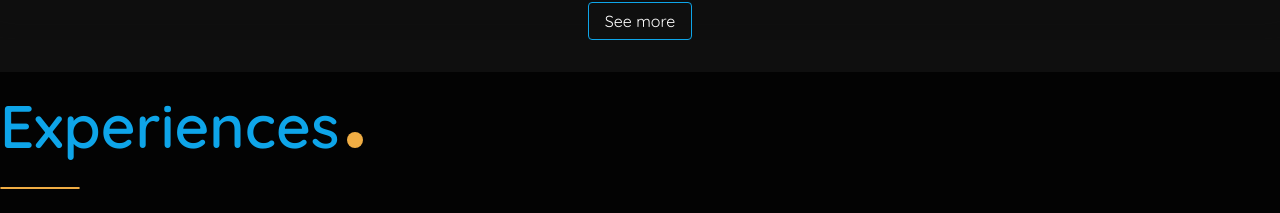
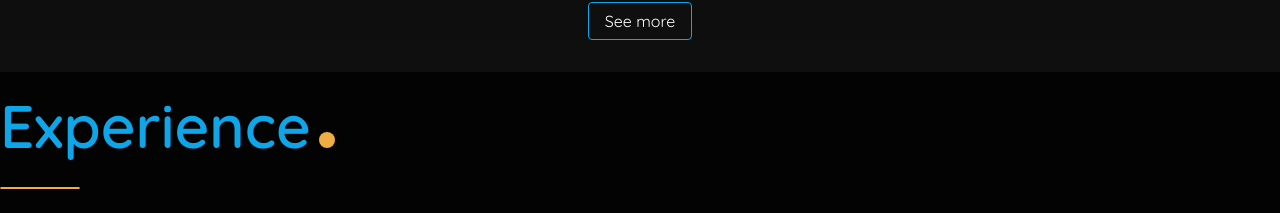
Before and after one commit to joaoportugaldev/portfolio, a React (Vite) app: page / in a window 1280 px wide. Shown: the part 2058-2271 px from the top of the page. Built offline with nearby package versions, Linux system fonts and the light colour scheme.

Commit message:
deleted: some unecessary code / fixed: home image and experience anchor

```diff
--- a/src/components/Headline/styles.ts
+++ b/src/components/Headline/styles.ts
@@ -1,4 +1,5 @@
 import styled from "styled-components";
+import profileImage from "../../../src/assets/profile.jpg";
 
 export const HeadlineContainer = styled.div`
   display: flex;
@@ -8,7 +9,7 @@ export const HeadlineContainer = styled.div`
   padding: 0 0 2rem 2rem;
   gap: 1rem;
   z-index: 3;
-  background-image: url("../../../src/assets/profile.jpg");
+  background-image: url(${profileImage});
   background-size: cover;
   position: absolute;
   left: 0;
--- a/src/locales/en/translation.json
+++ b/src/locales/en/translation.json
@@ -25,6 +25,5 @@
   "ubidots_description": "IoT platform for real-time data monitoring and visualization, simplifying connected device management.",
   "html_css_js_description": "HTML, CSS, and JavaScript form the foundation of web development. HTML structures content, CSS defines style and layout, and JavaScript adds interactivity, creating dynamic and engaging user experiences.",
   "see_more": "See more",
-  "see_less": "See less",
-  "experiences": "Experiences"
+  "see_less": "See less"
 }
--- a/src/locales/pt/translation.json
+++ b/src/locales/pt/translation.json
@@ -24,6 +24,5 @@
   "ubidots_description": "Plataforma IoT para monitoramento e visualização de dados em tempo real, facilitando a gestão de dispositivos conectados.",
   "html_css_js_description": "HTML, CSS e JavaScript formam a base do desenvolvimento web. HTML estrutura o conteúdo, CSS define o estilo e o layout, enquanto JavaScript adiciona interatividade, criando experiências dinâmicas e envolventes para os usuários.",
   "see_more": "Ver mais",
-  "see_less": "Ver menos",
-  "experiences": "Experiências"
+  "see_less": "Ver menos"
 }
--- a/src/sections/Experiences/index.tsx
+++ b/src/sections/Experiences/index.tsx
@@ -9,8 +9,8 @@ export default function Experiences() {
   const { t } = useTranslation();
 
   return (
-    <Section id="experiences" padding="1rem 0 2rem 0">
-      <SectionTitle text={t("experiences")} />
+    <Section id="experience" padding="1rem 0 2rem 0">
+      <SectionTitle text={t("experience")} />
       <Flex direction="column" gap="1rem">
         {experiencesList.map((e) => {
           return (
--- a/src/sections/Home/index.tsx
+++ b/src/sections/Home/index.tsx
@@ -7,7 +7,6 @@ export default function Home() {
   return (
     <Section bgColor="softDark" id="home">
       <S.Container>
-        {/* <S.Overlayer /> */}
         <HeadLine />
         <S.ImageContainer>
           <S.Image src={profile} alt="Profile Picture" />
```
Also changed, not shown: src/sections/Home/styles.ts (+0 -12 lines).
